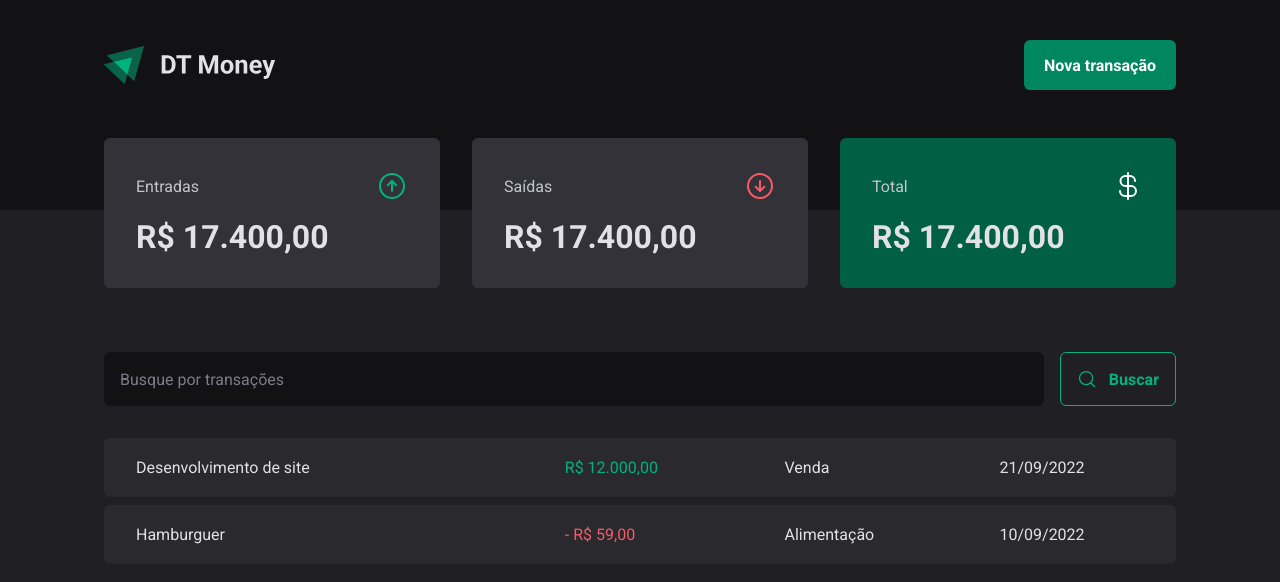
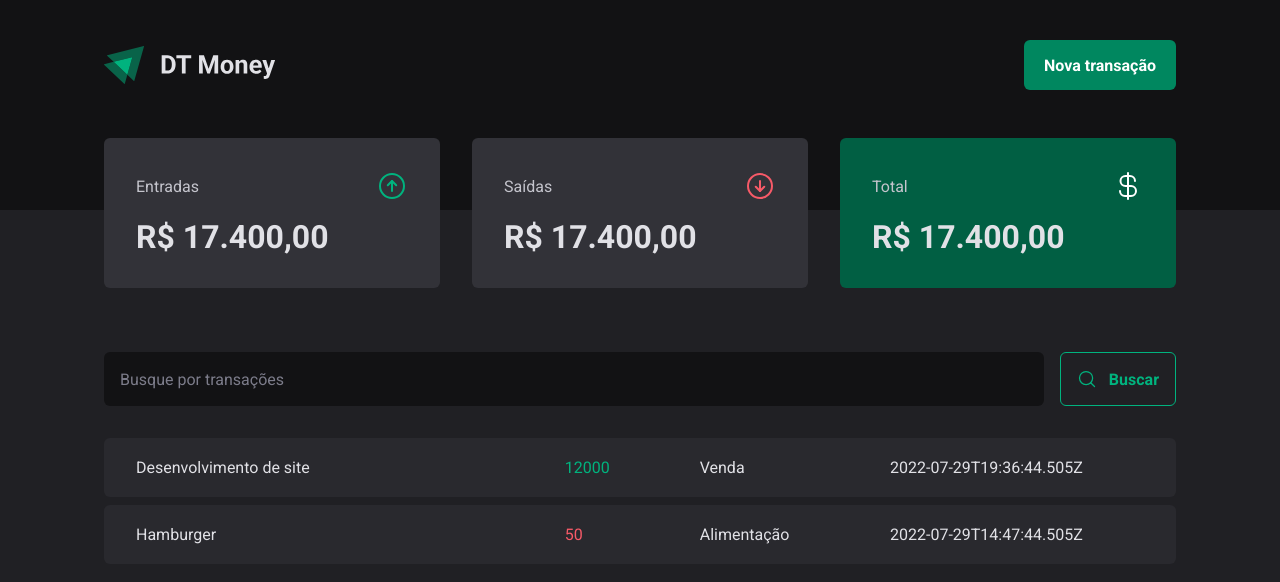
Before and after one commit to joel-luis/dt-money, a React (Vite) app: page / in a window 1280 px wide. Shown: the top 582 px of the page. Built offline with nearby package versions, Linux system fonts and the light colour scheme; data requests are answered from the project's data file.

Commit message:
install json server

```diff
--- a/package.json
+++ b/package.json
@@ -4,6 +4,7 @@
   "version": "0.0.0",
   "scripts": {
     "dev": "vite",
+    "dev:server": "json-server server.json -p 3333 -w -d 500",
     "build": "tsc && vite build",
     "preview": "vite preview",
     "lint": "eslint src --max-warnings=0"
@@ -29,6 +30,7 @@
     "eslint-plugin-prettier": "^4.0.0",
     "eslint-plugin-react": "^7.29.4",
     "eslint-plugin-react-hooks": "^4.6.0",
+    "json-server": "^0.17.0",
     "prettier": "2.6.2",
     "typescript": "^4.6.3",
     "vite": "^2.9.9",
--- /dev/null
+++ b/server.json
@@ -0,0 +1,20 @@
+{
+  "transactions": [
+    {
+      "id": 1,
+      "description": "Desenvolvimento de site",
+      "type": "income",
+      "category": "Venda",
+      "price": 12000,
+      "createdAt": "2022-07-29T19:36:44.505Z"
+    },
+    {
+      "id": 2,
+      "description": "Hamburger",
+      "type": "outcome",
+      "category": "Alimentação",
+      "price": 50,
+      "createdAt": "2022-07-29T14:47:44.505Z"
+    }
+  ]
+}
--- a/src/pages/Transactions/index.tsx
+++ b/src/pages/Transactions/index.tsx
@@ -1,10 +1,34 @@
+import { useEffect, useState } from 'react'
+
 import { Header } from 'components/Header'
 import { Summary } from 'components/Summary'
 import { SearchForm } from './components/SearchForm'
 
 import * as S from './styles'
 
+interface Transaction {
+  id: number
+  description: string
+  type: 'income' | 'outcome'
+  price: number
+  category: string
+  createdAt: string
+}
+
 export function Transactions() {
+  const [transactions, setTransactions] = useState<Transaction[]>([])
+
+  async function loadTransactions() {
+    const response = await fetch('http://localhost:3333/transactions')
+    const data = await response.json()
+
+    setTransactions(data)
+  }
+
+  useEffect(() => {
+    loadTransactions()
+  }, [])
+
   return (
     <>
       <Header />
@@ -13,26 +37,18 @@
         <SearchForm />
         <S.TransactionsTable>
           <tbody>
-            <tr>
-              <td width="40%">Desenvolvimento de site</td>
-              <td>
-                <S.PriceHighlight variant="income">
-                  R$ 12.000,00
-                </S.PriceHighlight>
-              </td>
-              <td>Venda</td>
-              <td>21/09/2022</td>
-            </tr>
-            <tr>
-              <td width="40%">Hamburguer</td>
-              <td>
-                <S.PriceHighlight variant="outcome">
-                  - R$ 59,00
-                </S.PriceHighlight>
-              </td>
-              <td>Alimentação</td>
-              <td>10/09/2022</td>
-            </tr>
+            {transactions.map((transaction) => (
+              <tr key={transaction.id}>
+                <td width="40%">{transaction.description}</td>
+                <td>
+                  <S.PriceHighlight variant={transaction.type}>
+                    {transaction.price}
+                  </S.PriceHighlight>
+                </td>
+                <td>{transaction.category}</td>
+                <td>{transaction.createdAt}</td>
+              </tr>
+            ))}
           </tbody>
         </S.TransactionsTable>
       </S.TransactionsContainer>
```
Also changed, not shown: 1 other file (tests, documents, lock files or other folders).
